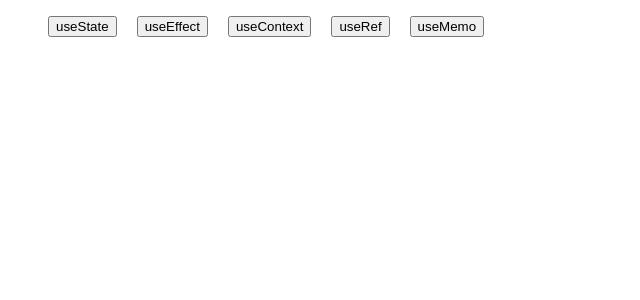
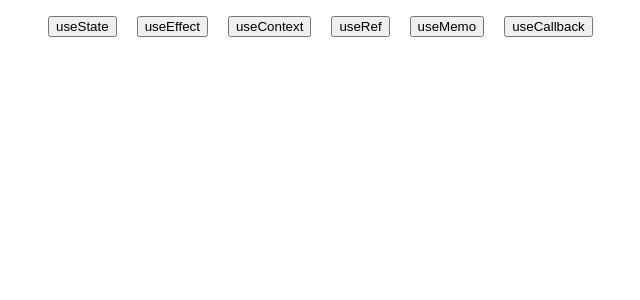
Before and after one commit to Unclemortuary/React-Hooks-sandbox, a React (Create React App) app: page / in a window 1280 px wide. Shown: the top 300 px of the page, without its empty margins (0-640 px from the left). Built offline with nearby package versions, Linux system fonts and the light colour scheme.

Commit message:
useCallback basic

```diff
--- a/src/App.js
+++ b/src/App.js
@@ -5,13 +5,15 @@ import UseEffectExapmle from './useEffect';
 import UseContextExample from './useContext/useContextAdvanced';
 import UseRefExample from './useRef';
 import UseMemoExample from './useMemo';
+import UseCallbackExample from './useCallback';
 
 const topicsMap = {
   useState: UseStateExample,
   useEffect: UseEffectExapmle,
   useContext: UseContextExample,
   useRef: UseRefExample,
-  useMemo: UseMemoExample
+  useMemo: UseMemoExample,
+  useCallback: UseCallbackExample
 };
 
 const App = () => {
--- /dev/null
+++ b/src/useCallback.js
@@ -0,0 +1,42 @@
+// useCallback is only used when you need provide referential equality
+// for component's functions between renders
+
+import React, { useState, useCallback, useEffect } from "react";
+
+const UseCallbackExample = () => {
+    const [ number, setNumber ] = useState(0);
+    const [ dark, setDark ] = useState(false);
+
+    // Most common use case - getNumbers recreated only when "number" changed
+    // so that child component won't rerender when any other props in parent component changes
+    const getNumbers = useCallback(() => {
+        return [ number, number + 1, number + 2 ];
+    }, [number]);
+
+    const themeStyles = {
+        color: dark ? "#CCC" : "#333",
+        backgroundColor: dark ? "#333" : "#CCC"
+    };
+
+    return (
+        <>
+            <input type='number' onChange={(e) => setNumber(parseInt(e.target.value, 10))}/>
+            <button onClick={() => setDark(previousValue => !previousValue)}>Change theme</button>
+            <div style={themeStyles}>
+                <ListDependantOnParentsFunction getNumbers={getNumbers}/>
+            </div>
+        </>
+    );
+};
+
+const ListDependantOnParentsFunction = ({ getNumbers }) => {
+    useEffect(() => {
+        console.log('input function changed');
+    }, [getNumbers]);
+
+    return <ul>
+        {getNumbers().map(number => <li key={number.toString()}>{number}</li>)}
+    </ul>
+};
+
+export default UseCallbackExample;
```
